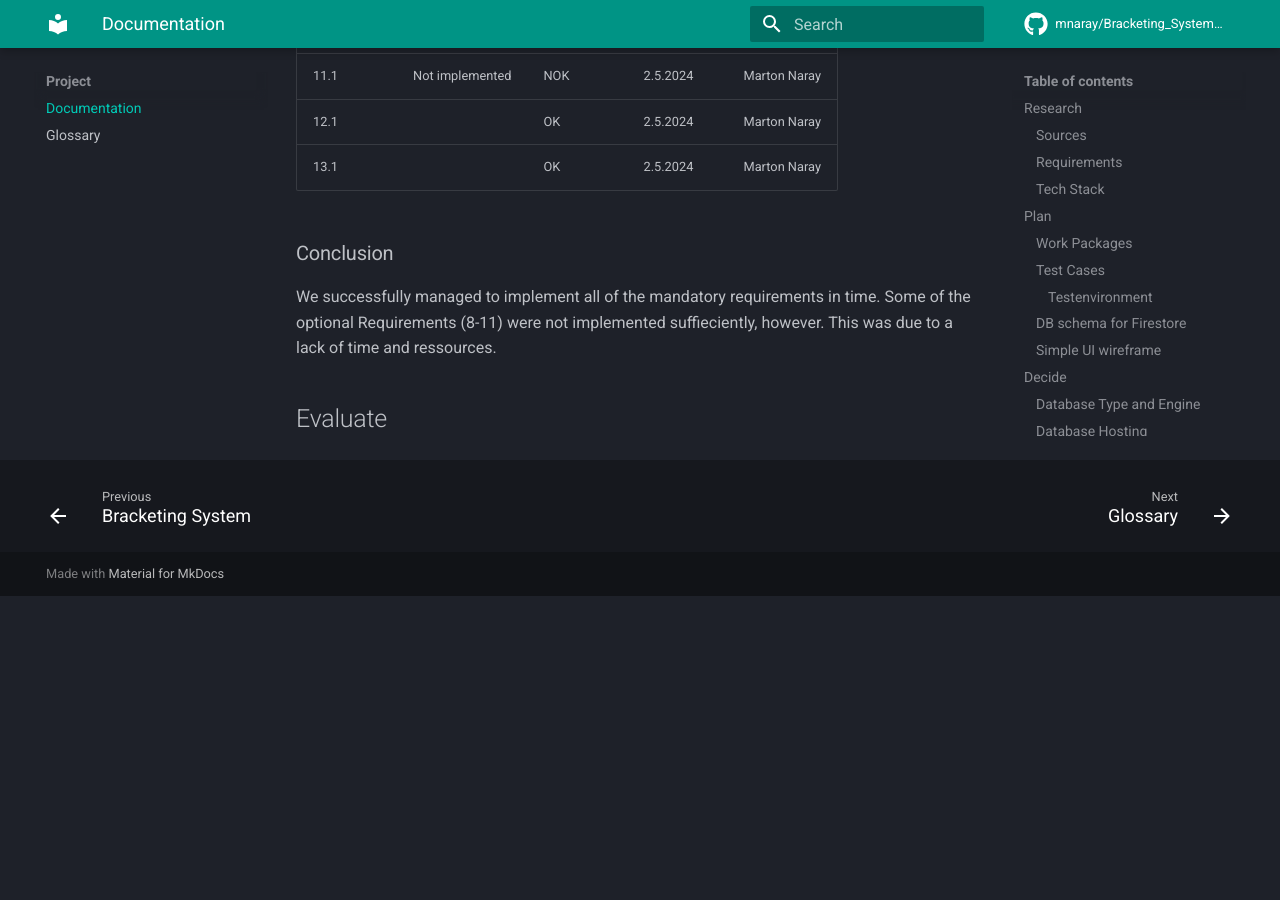
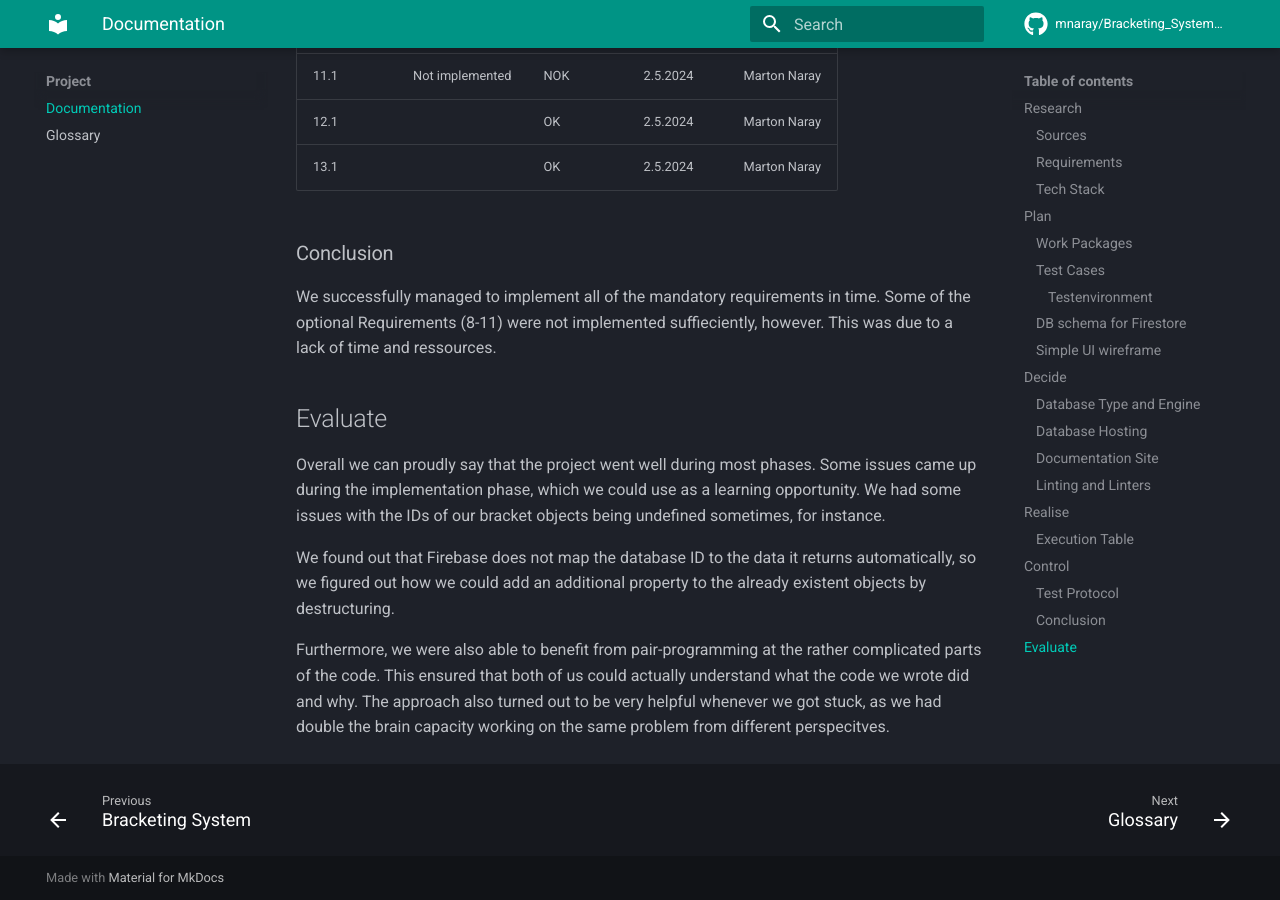
Before and after one commit to mnaray/Bracketing_System_Docs, an MkDocs documentation site: the page built from docs/project/documentation.md, in a window 1280 px wide and 900 px high, scrolled down 12565 px. Built offline with MkDocs 1.6.1 and Material for MkDocs 9.7.7, drawn with Linux system fonts in a browser that asks for light colours; comment, search, counter and statistics services are not loaded; before the commit the page ends 13161 px from its top, so only the background shows below that.

Commit message:
evaluate the project

```diff
--- a/docs/project/documentation.md
+++ b/docs/project/documentation.md
@@ -239,3 +239,9 @@ This is the table that shows the actual time it took to fully implement the proj
 We successfully managed to implement all of the mandatory requirements in time. Some of the optional Requirements (8-11) were not implemented suffieciently, however. This was due to a lack of time and ressources.
 
 ## Evaluate
+
+Overall we can proudly say that the project went well during most phases. Some issues came up during the implementation phase, which we could use as a learning opportunity. We had some issues with the IDs of our bracket objects being undefined sometimes, for instance.
+
+We found out that Firebase does not map the database ID to the data it returns automatically, so we figured out how we could add an additional property to the already existent objects by destructuring.
+
+Furthermore, we were also able to benefit from pair-programming at the rather complicated parts of the code. This ensured that both of us could actually understand what the code we wrote did and why. The approach also turned out to be very helpful whenever we got stuck, as we had double the brain capacity working on the same problem from different perspecitves.
```
